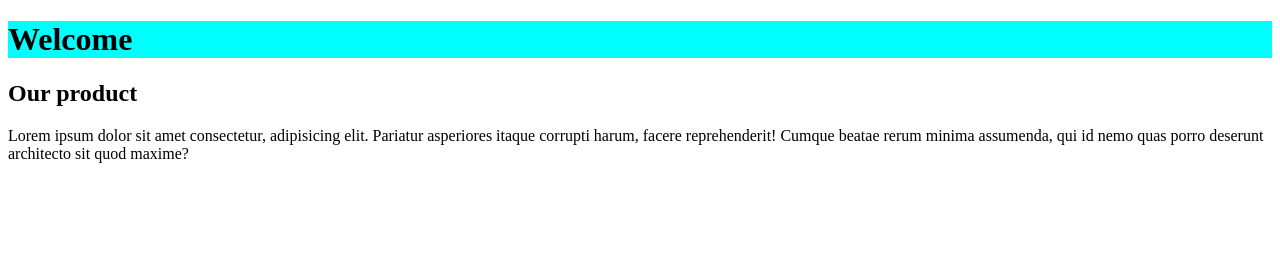
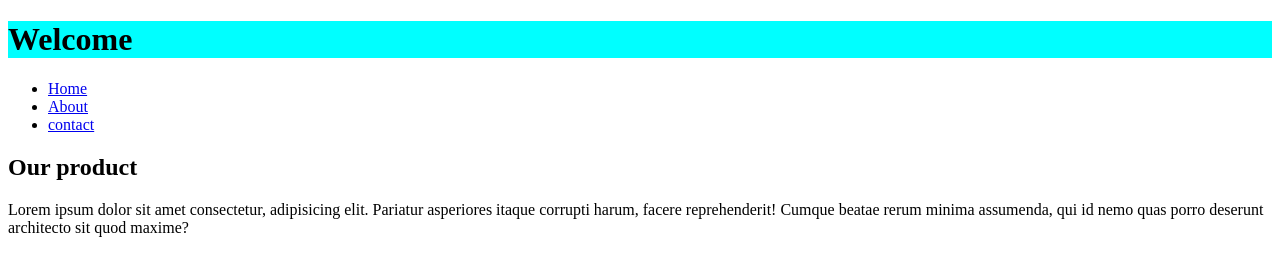
Before and after one commit to ShohKomil/github4, a plain HTML site: page index.html in a window 1280 px wide. Drawn offline with Linux system fonts and the light colour scheme.

Commit message:
added navbar

```diff
--- a/index.html
+++ b/index.html
@@ -10,6 +10,13 @@
 <body>
   <header>
     <h1> Welcome</h1>
+    <nav>
+      <ul>
+        <li> <a href="#">Home</a></li>
+        <li> <a href="#">About</a></li>
+        <li> <a href="#">contact</a></li>
+      </ul>
+    </nav>
   </header>
   <main>
     <div>
```
